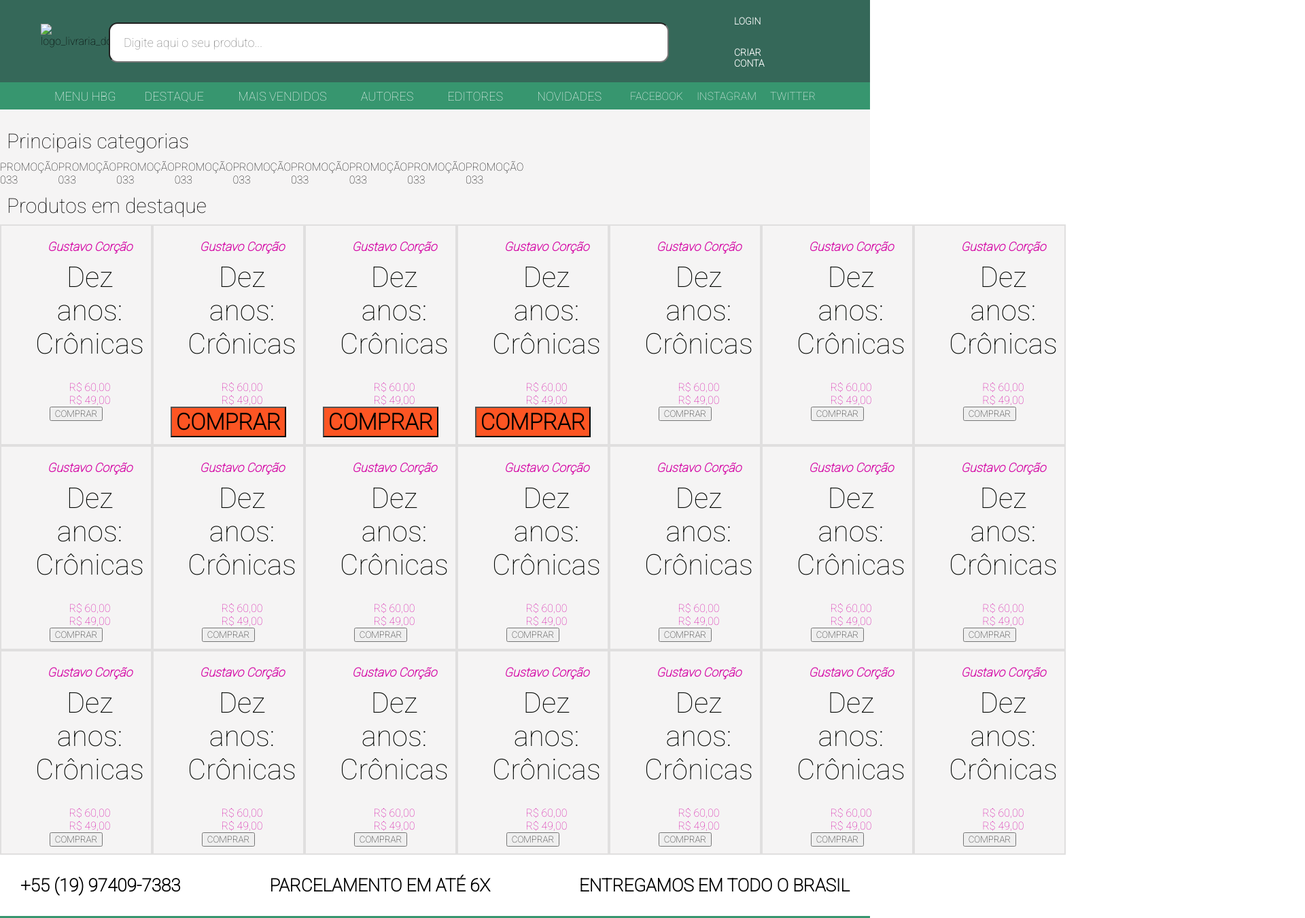
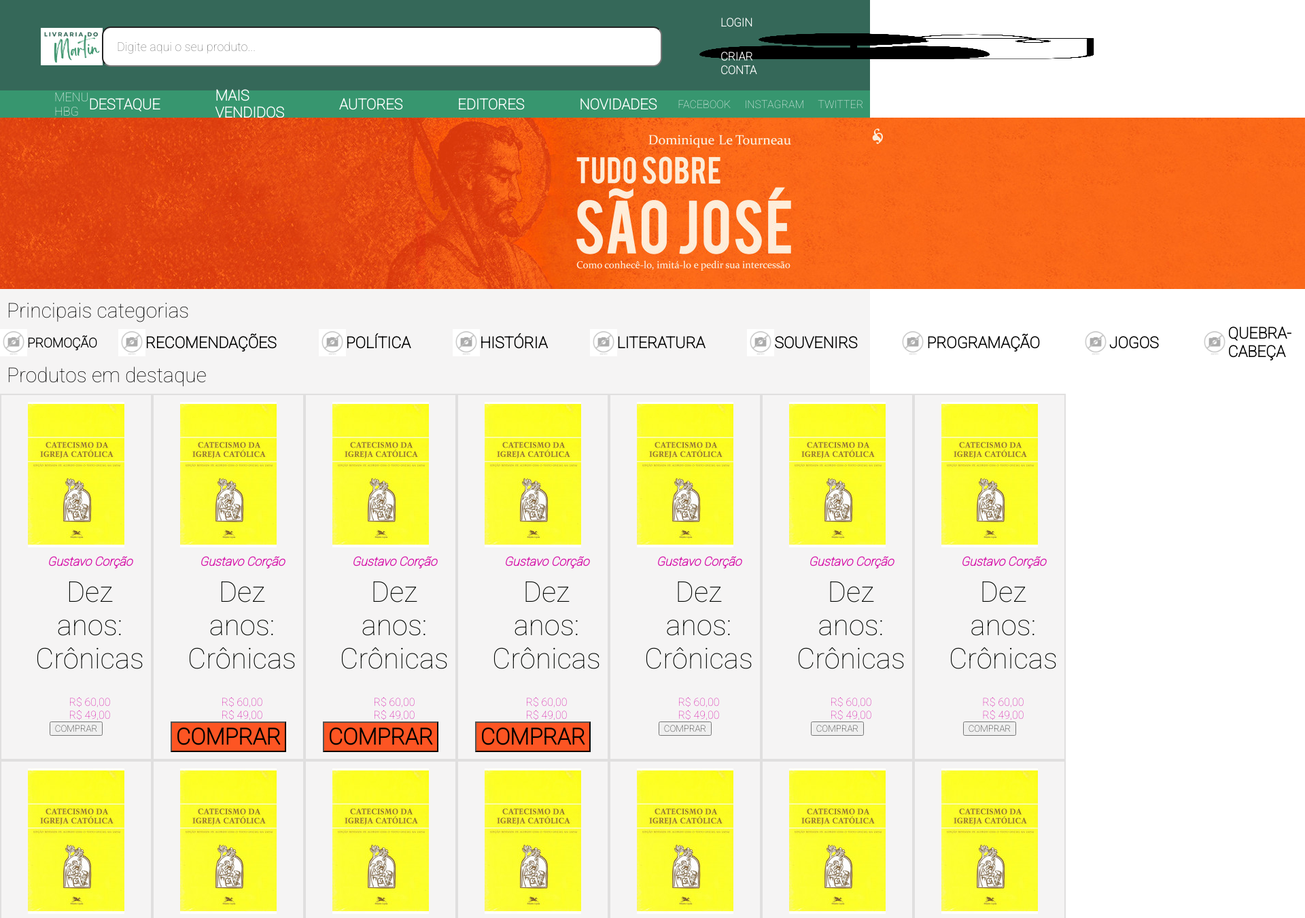
Before and after one commit to Allan-Bezerra/Grupo-05-PI-FullStack-2022, a website: page projetoIntegrador/views/index.html in a window 1280 px wide. Shown: the part 42-1392 px from the top of the page at 68% size, 1920 px wide, since content can reach past the window. Drawn offline with nearby package versions, Linux system fonts and the light colour scheme; files that its build step writes are made by us from their sources.

Commit message:
Atualização (Home: Principais Categorias

```diff
--- a/projetoIntegrador/css/style.css
+++ b/projetoIntegrador/css/style.css
@@ -281,7 +281,9 @@
     span {
     display: flex;
     align-items: center;
-    gap: 1opx 10px
+    padding-right: 31px;
+    font-weight: bold;
+    font-size: larger;
     }
 
     /* BOX PRODT*/
--- a/projetoIntegrador/views/index.html
+++ b/projetoIntegrador/views/index.html
@@ -6,8 +6,8 @@
 <meta http-equiv="X-UA-Compatible" content="IE=edge">
 <meta name="viewport" content="width=device-width, initial-scale=1.0">
 <script src="https://cdnjs.cloudflare.com/ajax/libs/jquery/3.5.1/jquery.min.js" charset="UTF-8"></script>
-<link rel="stylesheet" href="./css/style.css">
-<script src="./script.js"></script>
+<link rel="stylesheet" href="../css/style.css">
+<script src="../script.js"></script>
 <link rel="preconnect" href="https://fonts.googleapis.com">
 <link rel="preconnect" href="https://fonts.gstatic.com" crossorigin>
 <link href="https://fonts.googleapis.com/css2?family=Roboto:wght@100&display=swap" rel="stylesheet">
@@ -37,7 +37,7 @@
 <div class="menu-search">
 <!-- LOGO-->
 <div id="logo">
-<img src="./img/logosimples.png" alt="logo_livraria_do_martin">
+<img src="../img/logosimples.png" alt="logo_livraria_do_martin">
 <a href="site.com.br" title="Livraria_do_Martin"></a>
 </div>
 <!-- BTN BUSCA-->
@@ -48,7 +48,7 @@
 <!-- LOGIN-->
 <div id="login">
 <div class="icon-user">
-<img src="./img/user.png" alt="" sizes="" srcset="">
+<img src="../img/user.png" alt="" sizes="" srcset="">
 </div>
 </div>
 <div id="login-1">
@@ -61,7 +61,7 @@
 </div>
 <div id="login-2">
 <div class="icon-sacola">
-<img src="./img/sacola.png" alt="" sizes="" srcset="">
+<img src="../img/sacola.png" alt="" sizes="" srcset="">
 </div>
 </div>
 </div>
@@ -127,12 +127,12 @@
 </nav>
 </nav>
 </header>
-<script src="./script.js"></script>
+<script src="../script.js"></script>
 <!-- BANNER-->
 <section>
 <div class="first-banner">
 <div class="banner" style="width: auto;">
-<img src="./img/1210-1920x252-2 - cópia.jpg" alt="" sizes="" srcset="">
+<img src="../img/1210-1920x252-2 - cópia.jpg" alt="" sizes="" srcset="">
 </div>
 </div>
 </section>
@@ -146,73 +146,73 @@
 <!-- 01-->
 <div class="Promoção-01">
 <div class="icon-box-categoria">
-<img src="./img/user.png" alt="" sizes="" srcset="">
+<img src="../img/sem-foto.jpeg" alt="" sizes="" srcset="">
 <div class="text-box-categoria">
-PROMOÇÃO 033
+PROMOÇÃO
 </div>
 <!-- 02-->
 <div class="Promoção-01"></div>
 <div class="icon-box-categoria">
-<img src="./img/user.png" alt="" sizes="" srcset="">
+<img src="../img/sem-foto.jpeg" alt="" sizes="" srcset="">
 </div>
 <div class="text-box-categoria">
-<span>PROMOÇÃO 033</span>
+<span>RECOMENDAÇÕES</span>
 </div>
 <!-- 03-->
 <div class="Promoção-01"></div>
 <div class="icon-box-categoria">
-<img src="./img/user.png" alt="" sizes="" srcset="">
+<img src="../img/sem-foto.jpeg" alt="" sizes="" srcset="">
 </div>
 <div class="text-box-categoria">
-<span>PROMOÇÃO 033</span>
+<span>POLÍTICA</span>
 </div>
 <!-- 04-->
 <div class="Promoção-01"></div>
 <div class="icon-box-categoria">
-<img src="./img/user.png" alt="" sizes="" srcset="">
+<img src="../img/sem-foto.jpeg" alt="" sizes="" srcset="">
 </div>
 <div class="text-box-categoria">
-<span>PROMOÇÃO 033</span>
+<span>HISTÓRIA</span>
 </div>
 <!-- 05-->
 <div class="Promoção-01"></div>
 <div class="icon-box-categoria">
-<img src="./img/user.png" alt="" sizes="" srcset="">
+<img src="../img/sem-foto.jpeg" alt="" sizes="" srcset="">
 </div>
 <div class="text-box-categoria">
-<span>PROMOÇÃO 033</span>
+<span>LITERATURA</span>
 </div>
 <!-- 06-->
 <div class="Promoção-01"></div>
 <div class="icon-box-categoria">
-<img src="./img/user.png" alt="" sizes="" srcset="">
+<img src="../img/sem-foto.jpeg" alt="" sizes="" srcset="">
 </div>
 <div class="text-box-categoria">
-<span>PROMOÇÃO 033</span>
+<span>SOUVENIRS</span>
 </div>
 <!-- 07-->
 <div class="Promoção-01"></div>
 <div class="icon-box-categoria">
-<img src="./img/user.png" alt="" sizes="" srcset="">
+<img src="../img/sem-foto.jpeg" alt="" sizes="" srcset="">
 </div>
 <div class="text-box-categoria">
-<span>PROMOÇÃO 033</span>
+<span>PROGRAMAÇÃO</span>
 </div>
 <!-- 08-->
 <div class="Promoção-01"></div>
 <div class="icon-box-categoria">
-<img src="./img/user.png" alt="" sizes="" srcset="">
+<img src="../img/sem-foto.jpeg" alt="" sizes="" srcset="">
 </div>
 <div class="text-box-categoria">
-<span>PROMOÇÃO 033</span>
+<span>JOGOS</span>
 </div>
 <!-- 09-->
 <div class="Promoção-01"></div>
 <div class="icon-box-categoria">
-<img src="./img/user.png" alt="" sizes="" srcset="">
+<img src="../img/sem-foto.jpeg" alt="" sizes="" srcset="">
 </div>
 <div class="text-box-categoria">
-<span>PROMOÇÃO 033</span>
+<span>QUEBRA-CABEÇA</span>
 </div>
 </div>
 </div>
@@ -223,7 +223,7 @@
 </div>
 <div class="box-prod-home">
 <div class="box-prod">
-<img src="./prod/CatecismoDaIgrejaCatolicaGrande-142x214.jpeg" alt="" sizes="" srcset="">
+<img src="../prod/CatecismoDaIgrejaCatolicaGrande-142x214.jpeg" alt="" sizes="" srcset="">
 <div class="descricao">
 <ul class="autor">Gustavo Corção</ul>
 <ul class="titulo">Dez anos: Crônicas</ul>
@@ -238,7 +238,7 @@
 </div>
 
 <div class="box-prod">
-<img src="./prod/CatecismoDaIgrejaCatolicaGrande-142x214.jpeg" alt="" sizes="" srcset="">
+<img src="../prod/CatecismoDaIgrejaCatolicaGrande-142x214.jpeg" alt="" sizes="" srcset="">
 <div class="descricao">
 <ul class="autor">Gustavo Corção</ul>
 <ul class="titulo">Dez anos: Crônicas</ul>
@@ -253,7 +253,7 @@
 </div>
 
 <div class="box-prod">
-<img src="./prod/CatecismoDaIgrejaCatolicaGrande-142x214.jpeg" alt="" sizes="" srcset="">
+<img src="../prod/CatecismoDaIgrejaCatolicaGrande-142x214.jpeg" alt="" sizes="" srcset="">
 <div class="descricao">
 <ul class="autor">Gustavo Corção</ul>
 <ul class="titulo">Dez anos: Crônicas</ul>
@@ -268,7 +268,7 @@
 </div>
 
 <div class="box-prod">
-<img src="./prod/CatecismoDaIgrejaCatolicaGrande-142x214.jpeg" alt="" sizes="" srcset="">
+<img src="../prod/CatecismoDaIgrejaCatolicaGrande-142x214.jpeg" alt="" sizes="" srcset="">
 <div class="descricao">
 <ul class="autor">Gustavo Corção</ul>
 <ul class="titulo">Dez anos: Crônicas</ul>
@@ -283,7 +283,7 @@
 </div>
 
 <div class="box-prod">
-<img src="./prod/CatecismoDaIgrejaCatolicaGrande-142x214.jpeg" alt="" sizes="" srcset="">
+<img src="../prod/CatecismoDaIgrejaCatolicaGrande-142x214.jpeg" alt="" sizes="" srcset="">
 <div class="descricao">
 <ul class="autor">Gustavo Corção</ul>
 <ul class="titulo">Dez anos: Crônicas</ul>
@@ -298,7 +298,7 @@
 </div>
 
 <div class="box-prod">
-<img src="./prod/CatecismoDaIgrejaCatolicaGrande-142x214.jpeg" alt="" sizes="" srcset="">
+<img src="../prod/CatecismoDaIgrejaCatolicaGrande-142x214.jpeg" alt="" sizes="" srcset="">
 <div class="descricao">
 <ul class="autor">Gustavo Corção</ul>
 <ul class="titulo">Dez anos: Crônicas</ul>
@@ -313,7 +313,7 @@
 </div>
 
 <div class="box-prod">
-<img src="./prod/CatecismoDaIgrejaCatolicaGrande-142x214.jpeg" alt="" sizes="" srcset="">
+<img src="../prod/CatecismoDaIgrejaCatolicaGrande-142x214.jpeg" alt="" sizes="" srcset="">
 <div class="descricao">
 <ul class="autor">Gustavo Corção</ul>
 <ul class="titulo">Dez anos: Crônicas</ul>
@@ -330,7 +330,7 @@
 
 <div class="box-prod-home">
 <div class="box-prod">
-<img src="./prod/CatecismoDaIgrejaCatolicaGrande-142x214.jpeg" alt="" sizes="" srcset="">
+<img src="../prod/CatecismoDaIgrejaCatolicaGrande-142x214.jpeg" alt="" sizes="" srcset="">
 <div class="descricao">
 <ul class="autor">Gustavo Corção</ul>
 <ul class="titulo">Dez anos: Crônicas</ul>
@@ -345,7 +345,7 @@
 </div>
 
 <div class="box-prod">
-<img src="./prod/CatecismoDaIgrejaCatolicaGrande-142x214.jpeg" alt="" sizes="" srcset="">
+<img src="../prod/CatecismoDaIgrejaCatolicaGrande-142x214.jpeg" alt="" sizes="" srcset="">
 <div class="descricao">
 <ul class="autor">Gustavo Corção</ul>
 <ul class="titulo">Dez anos: Crônicas</ul>
@@ -360,7 +360,7 @@
 </div>
 
 <div class="box-prod">
-<img src="./prod/CatecismoDaIgrejaCatolicaGrande-142x214.jpeg" alt="" sizes="" srcset="">
+<img src="../prod/CatecismoDaIgrejaCatolicaGrande-142x214.jpeg" alt="" sizes="" srcset="">
 <div class="descricao">
 <ul class="autor">Gustavo Corção</ul>
 <ul class="titulo">Dez anos: Crônicas</ul>
@@ -375,7 +375,7 @@
 </div>
 
 <div class="box-prod">
-<img src="./prod/CatecismoDaIgrejaCatolicaGrande-142x214.jpeg" alt="" sizes="" srcset="">
+<img src="../prod/CatecismoDaIgrejaCatolicaGrande-142x214.jpeg" alt="" sizes="" srcset="">
 <div class="descricao">
 <ul class="autor">Gustavo Corção</ul>
 <ul class="titulo">Dez anos: Crônicas</ul>
@@ -390,7 +390,7 @@
 </div>
 
 <div class="box-prod">
-<img src="./prod/CatecismoDaIgrejaCatolicaGrande-142x214.jpeg" alt="" sizes="" srcset="">
+<img src="../prod/CatecismoDaIgrejaCatolicaGrande-142x214.jpeg" alt="" sizes="" srcset="">
 <div class="descricao">
 <ul class="autor">Gustavo Corção</ul>
 <ul class="titulo">Dez anos: Crônicas</ul>
@@ -405,7 +405,7 @@
 </div>
 
 <div class="box-prod">
-<img src="./prod/CatecismoDaIgrejaCatolicaGrande-142x214.jpeg" alt="" sizes="" srcset="">
+<img src="../prod/CatecismoDaIgrejaCatolicaGrande-142x214.jpeg" alt="" sizes="" srcset="">
 <div class="descricao">
 <ul class="autor">Gustavo Corção</ul>
 <ul class="titulo">Dez anos: Crônicas</ul>
@@ -420,7 +420,7 @@
 </div>
 
 <div class="box-prod">
-<img src="./prod/CatecismoDaIgrejaCatolicaGrande-142x214.jpeg" alt="" sizes="" srcset="">
+<img src="../prod/CatecismoDaIgrejaCatolicaGrande-142x214.jpeg" alt="" sizes="" srcset="">
 <div class="descricao">
 <ul class="autor">Gustavo Corção</ul>
 <ul class="titulo">Dez anos: Crônicas</ul>
@@ -437,7 +437,7 @@
 
 <div class="box-prod-home">
 <div class="box-prod">
-<img src="./prod/CatecismoDaIgrejaCatolicaGrande-142x214.jpeg" alt="" sizes="" srcset="">
+<img src="../prod/CatecismoDaIgrejaCatolicaGrande-142x214.jpeg" alt="" sizes="" srcset="">
 <div class="descricao">
 <ul class="autor">Gustavo Corção</ul>
 <ul class="titulo">Dez anos: Crônicas</ul>
@@ -452,7 +452,7 @@
 </div>
 
 <div class="box-prod">
-<img src="./prod/CatecismoDaIgrejaCatolicaGrande-142x214.jpeg" alt="" sizes="" srcset="">
+<img src="../prod/CatecismoDaIgrejaCatolicaGrande-142x214.jpeg" alt="" sizes="" srcset="">
 <div class="descricao">
 <ul class="autor">Gustavo Corção</ul>
 <ul class="titulo">Dez anos: Crônicas</ul>
@@ -467,7 +467,7 @@
 </div>
 
 <div class="box-prod">
-<img src="./prod/CatecismoDaIgrejaCatolicaGrande-142x214.jpeg" alt="" sizes="" srcset="">
+<img src="../prod/CatecismoDaIgrejaCatolicaGrande-142x214.jpeg" alt="" sizes="" srcset="">
 <div class="descricao">
 <ul class="autor">Gustavo Corção</ul>
 <ul class="titulo">Dez anos: Crônicas</ul>
@@ -482,7 +482,7 @@
 </div>
 
 <div class="box-prod">
-<img src="./prod/CatecismoDaIgrejaCatolicaGrande-142x214.jpeg" alt="" sizes="" srcset="">
+<img src="../prod/CatecismoDaIgrejaCatolicaGrande-142x214.jpeg" alt="" sizes="" srcset="">
 <div class="descricao">
 <ul class="autor">Gustavo Corção</ul>
 <ul class="titulo">Dez anos: Crônicas</ul>
@@ -497,7 +497,7 @@
 </div>
 
 <div class="box-prod">
-<img src="./prod/CatecismoDaIgrejaCatolicaGrande-142x214.jpeg" alt="" sizes="" srcset="">
+<img src="../prod/CatecismoDaIgrejaCatolicaGrande-142x214.jpeg" alt="" sizes="" srcset="">
 <div class="descricao">
 <ul class="autor">Gustavo Corção</ul>
 <ul class="titulo">Dez anos: Crônicas</ul>
@@ -512,7 +512,7 @@
 </div>
 
 <div class="box-prod">
-<img src="./prod/CatecismoDaIgrejaCatolicaGrande-142x214.jpeg" alt="" sizes="" srcset="">
+<img src="../prod/CatecismoDaIgrejaCatolicaGrande-142x214.jpeg" alt="" sizes="" srcset="">
 <div class="descricao">
 <ul class="autor">Gustavo Corção</ul>
 <ul class="titulo">Dez anos: Crônicas</ul>
@@ -527,7 +527,7 @@
 </div>
 
 <div class="box-prod">
-<img src="./prod/CatecismoDaIgrejaCatolicaGrande-142x214.jpeg" alt="" sizes="" srcset="">
+<img src="../prod/CatecismoDaIgrejaCatolicaGrande-142x214.jpeg" alt="" sizes="" srcset="">
 <div class="descricao">
 <ul class="autor">Gustavo Corção</ul>
 <ul class="titulo">Dez anos: Crônicas</ul>
```
Also changed, not shown: projetoIntegrador/views/produto.html (+15 -15 lines).
